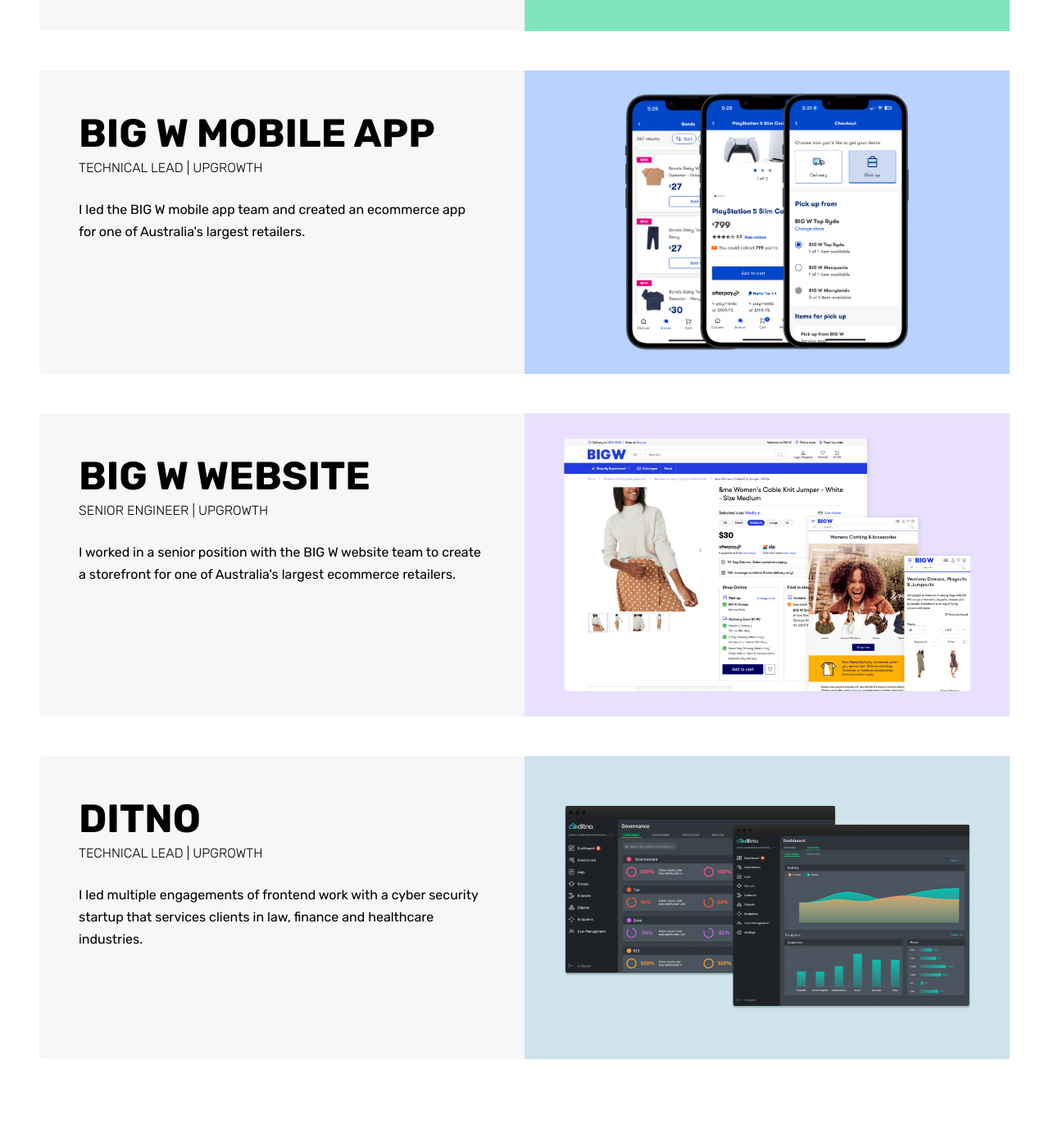
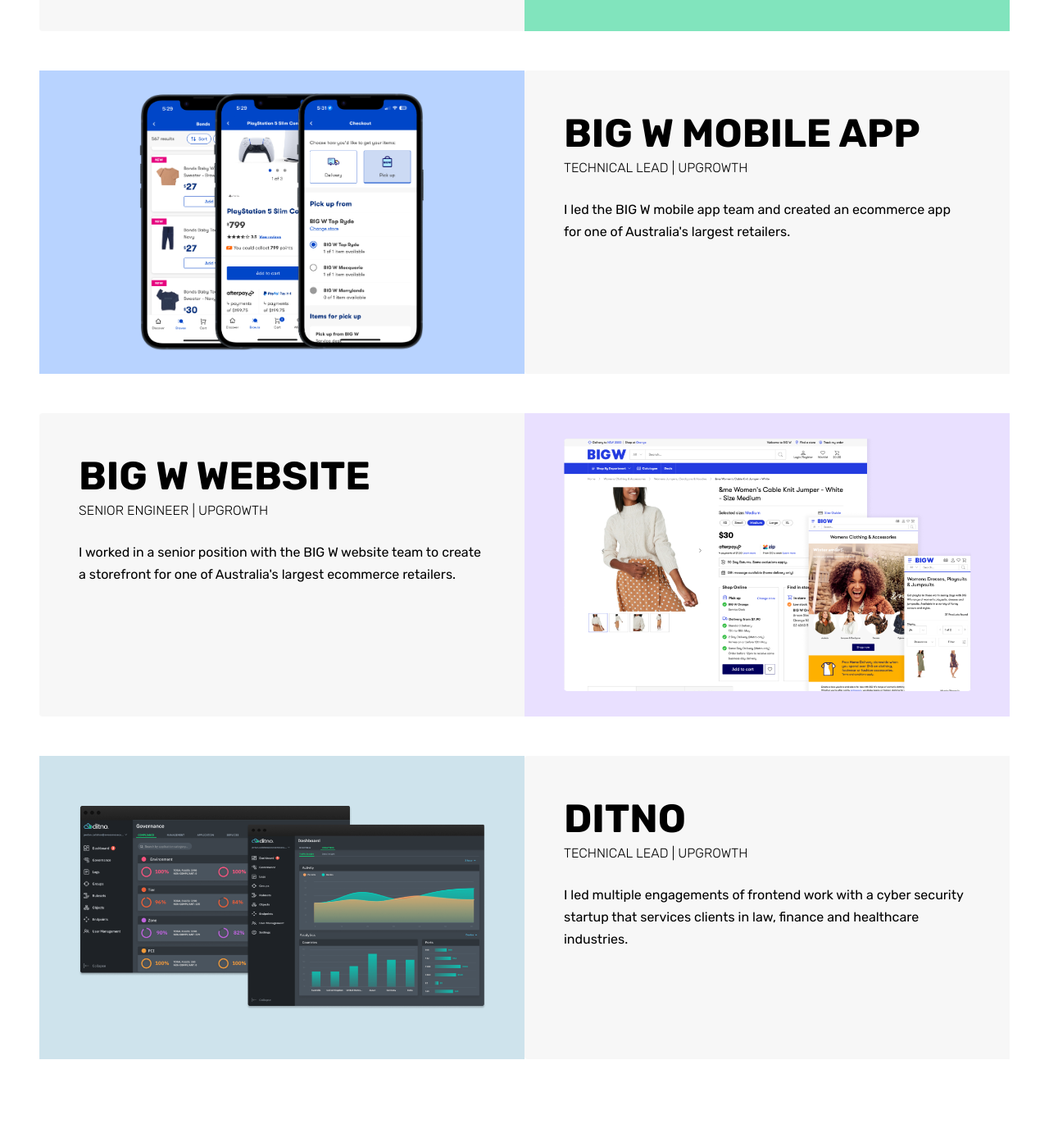
Before and after one commit to bsegail/Personal, a Next.js app: page / in a window 1280 px wide. Shown: the part 974-2367 px from the top of the page at 82% size. Built offline with nearby package versions, Linux system fonts and the light colour scheme.

Commit message:
feat: minor fixes

```diff
--- a/src/components/Header.module.css
+++ b/src/components/Header.module.css
@@ -46,7 +46,7 @@
         font-size: 1.25rem;
     }
     .list li {
-        font-size: 0.75rem;
+        font-size: 1rem;
     }
 
 }
--- a/src/components/Header.tsx
+++ b/src/components/Header.tsx
@@ -10,7 +10,7 @@
         <nav>
           <ul className={styles.list}>
             <li>
-              <a href={'/documents/Bailey_Segail_20240217.pdf'} target={'_blank'} rel={'noreferrer'}>
+              <a href={'/documents/Bailey_Segail_20240306.pdf'} target={'_blank'} rel={'noreferrer'}>
                 Download CV
               </a>
             </li>
--- a/src/components/caseStudies/BigWMobile.tsx
+++ b/src/components/caseStudies/BigWMobile.tsx
@@ -5,13 +5,7 @@
 export const BigWMobile = () => {
   return (
     <Container>
-      <div className={styles.Listnr}>
-        <div className={styles.detail}>
-          <h3>BIG&nbsp;W Mobile App</h3>
-          <p className={styles.role}>Technical lead | Upgrowth</p>
-          <p>I led the BIG W mobile app team and created an ecommerce app for one of Australia&apos;s largest
-            retailers.</p>
-        </div>
+      <div className={`${styles.Listnr} ${styles.reverse}`}>
         <div className={styles.image} style={{background: '#b8d3ff'}}>
           <Image
             src={'/images/workTiles/bigw-mobile.png'}
@@ -20,6 +14,12 @@
             height={370}
           />
         </div>
+        <div className={styles.detail}>
+          <h3>BIG&nbsp;W Mobile App</h3>
+          <p className={styles.role}>Technical lead | Upgrowth</p>
+          <p>I led the BIG W mobile app team and created an ecommerce app for one of Australia&apos;s largest
+            retailers.</p>
+        </div>
       </div>
 
     </Container>
--- a/src/components/caseStudies/Ditno.tsx
+++ b/src/components/caseStudies/Ditno.tsx
@@ -5,13 +5,7 @@
 export const Ditno = () => {
   return (
     <Container>
-      <div className={styles.Listnr}>
-        <div className={styles.detail}>
-          <h3>Ditno</h3>
-          <p className={styles.role}>Technical lead | Upgrowth</p>
-          <p>I led multiple engagements of frontend work with a cyber security startup that services clients in law,
-            finance and healthcare industries.</p>
-        </div>
+      <div className={`${styles.Listnr} ${styles.reverse}`}>
         <div className={styles.image} style={{background: '#cee3ec'}}>
           <Image
             src={'/images/workTiles/ditno.png'}
@@ -21,6 +15,12 @@
             objectFit={'contain'}
           />
         </div>
+        <div className={styles.detail}>
+          <h3>Ditno</h3>
+          <p className={styles.role}>Technical lead | Upgrowth</p>
+          <p>I led multiple engagements of frontend work with a cyber security startup that services clients in law,
+            finance and healthcare industries.</p>
+        </div>
       </div>
     </Container>
   )
--- a/src/components/caseStudies/Listnr.module.css
+++ b/src/components/caseStudies/Listnr.module.css
@@ -52,6 +52,10 @@
         display: flex;
         flex-direction: column-reverse;
     }
+
+    .reverse {
+        flex-direction: column;
+    }
 }
 
 @media (max-width: 768px) {
```
Also changed, not shown: 1 other file (tests, documents, lock files or other folders).
